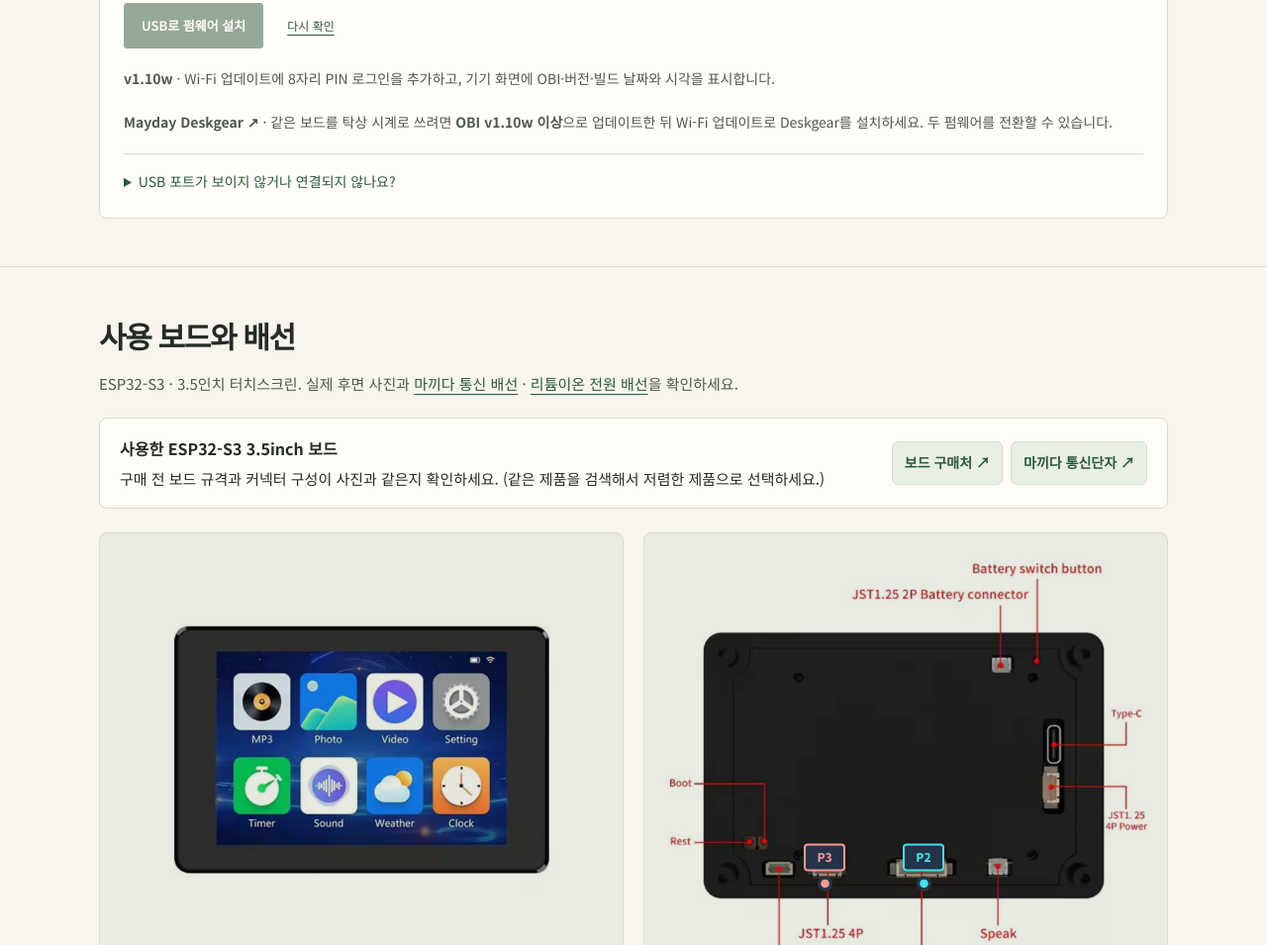
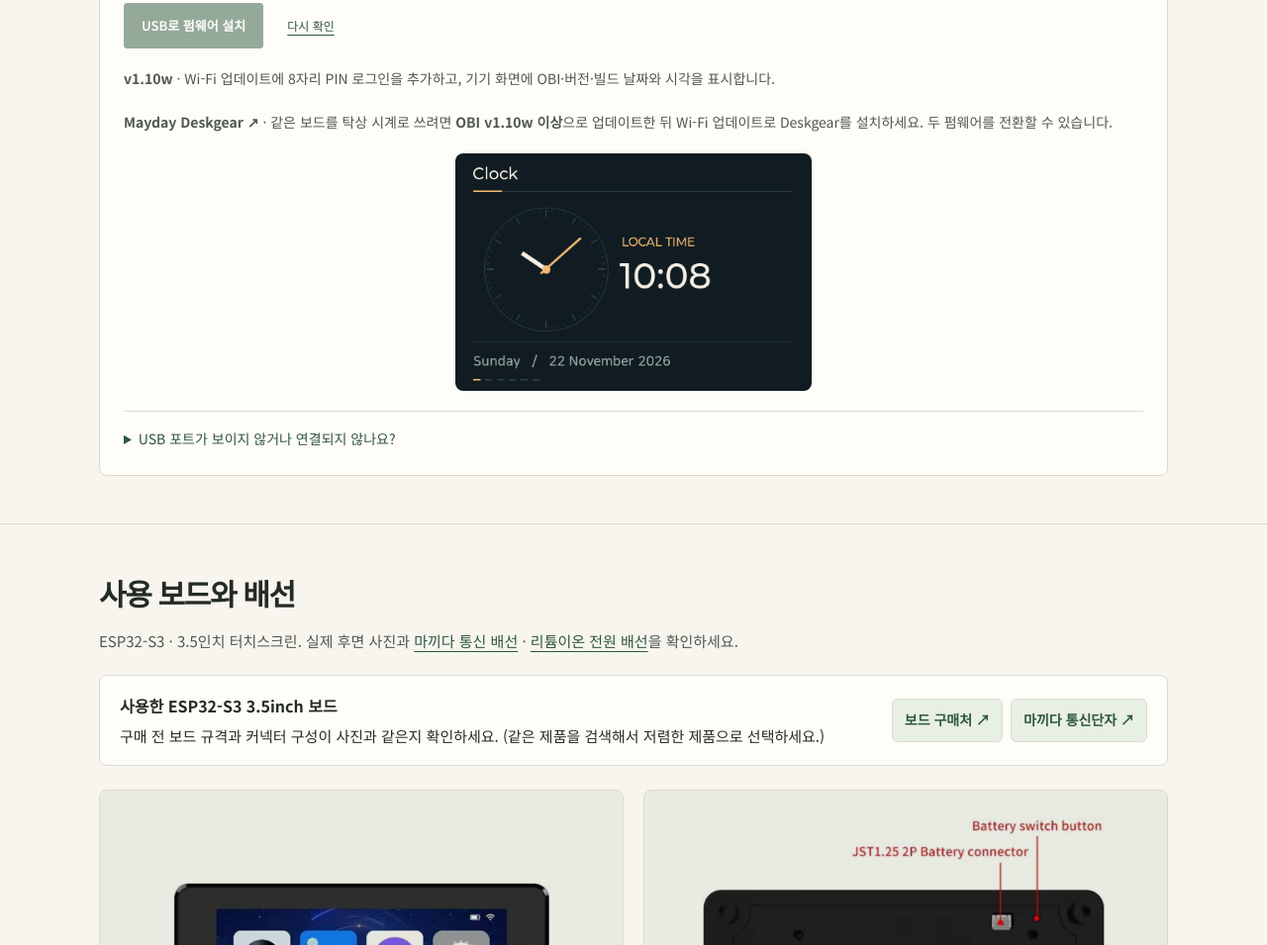
Before and after one commit to MayDayCom/mayday-obi, a plain HTML site: page index.html in a window 1280 px wide. Shown: the part 1139-2094 px from the top of the page at 99% size. Drawn offline with Linux system fonts and the light colour scheme; no server answers.

Commit message:
Add Deskgear clock preview below cross-project link

```diff
--- a/index.html
+++ b/index.html
@@ -66,6 +66,7 @@
         <p class="install-note" id="firmware-file-note" role="status" aria-live="polite"></p>
         <p class="install-note"><strong>v1.10w</strong> · Wi-Fi 업데이트에 8자리 PIN 로그인을 추가하고, 기기 화면에 OBI·버전·빌드 날짜와 시각을 표시합니다.</p>
         <p class="install-note"><a href="https://maydaycom.github.io/mayday-deskgear/"><strong>Mayday Deskgear ↗</strong></a> · 같은 보드를 탁상 시계로 쓰려면 <strong>OBI v1.10w 이상</strong>으로 업데이트한 뒤 Wi-Fi 업데이트로 Deskgear를 설치하세요. 두 펌웨어를 전환할 수 있습니다.</p>
+        <a href="https://maydaycom.github.io/mayday-deskgear/" style="display:block;width:100%;max-width:360px;margin:12px auto 20px;" aria-label="Mayday Deskgear 홈페이지 보기"><img src="assets/deskgear-preview.png" alt="Mayday Deskgear PXL3 Meridian 시계 화면" width="480" height="320" loading="lazy" style="display:block;width:100%;height:auto;border-radius:8px;"></a>
         <details class="install-help"><summary>USB 포트가 보이지 않거나 연결되지 않나요?</summary><p>충전 전용 케이블 대신 데이터 케이블을 사용하고, 다른 프로그램의 시리얼 모니터를 닫아 주세요. 그래도 연결되지 않으면 보드의 BOOT 버튼을 누른 상태에서 RESET을 짧게 누른 뒤 BOOT을 놓고 다시 연결해 보세요. 보드에 따라 버튼 이름과 진입 방법이 다를 수 있습니다.</p></details>
         <noscript><p class="install-note">웹 설치에는 JavaScript가 필요합니다. 브라우저 설정에서 JavaScript를 허용한 뒤 다시 열어 주세요.</p></noscript>
       </article>
```
Also changed, not shown: en/index.html (+1 -0 lines), assets/deskgear-preview.png (added).
